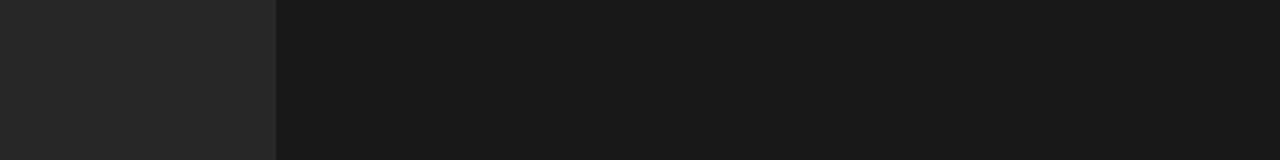
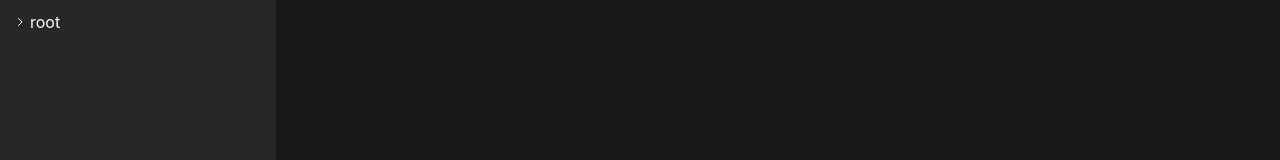
Before and after one commit to muyasamuel/folder_structure, a React (Create React App) app: page / in a window 1280 px wide. Shown: the top 160 px of the page. Built offline with nearby package versions, Linux system fonts and the light colour scheme.

Commit message:
Changing the fileIsopen state on div icon click

```diff
--- a/src/Folder.js
+++ b/src/Folder.js
@@ -1,7 +1,8 @@
-import React from 'react'
+import React, { useState } from 'react'
 import Icon from './Icon';
 
 function Folder({files}) {
+     const [fileOpen, setFileOpen ] =  useState(false);
 
     const findFileExtensionName = (fileName) => {
         const arr = fileName.split('.');
@@ -10,13 +11,43 @@ function Folder({files}) {
 
 
   return (
-    <div style={{display: 'flex' , alignItems: "center"}}>
+    <div>
+         <div style={{
+          color: '#fff',
+          cursor: 'pointer',
+          padding: '2px 4px',
+          width: '100%',
+          display: 'flex',
+          alignItems: 'center',
+          borderRadius: '5px',
+        }}
+        onClick={() => setFileOpen(!fileOpen)}
+        >
         {!files.isFolder  &&
-        <>
-        <Icon name='js'   style={{ height: '19px', marginRight: '8px', flexShrink: 0 }} />
-         <p>{files.name}</p>
-        </>
+         <Icon name={findFileExtensionName(files.name)}   style={{ height: '19px', marginRight: '8px', flexShrink: 0 }} />
          }
+
+        {files.isFolder ? (
+                <>
+                    {fileOpen ? (
+                    <Icon
+                        name="caretDown"
+                        style={{ height: '12px', marginRight: '4px', flexShrink: 0 }}
+                    />
+                    ) : (
+                    <Icon
+                        name="caretRight"
+                        style={{ height: '12px', marginRight: '4px', flexShrink: 0 }}
+                    />
+                    )}
+                </>
+                ) : null}
+            {files.name}
+
+
+        </div>
+
+
 
 
     </div>
```
